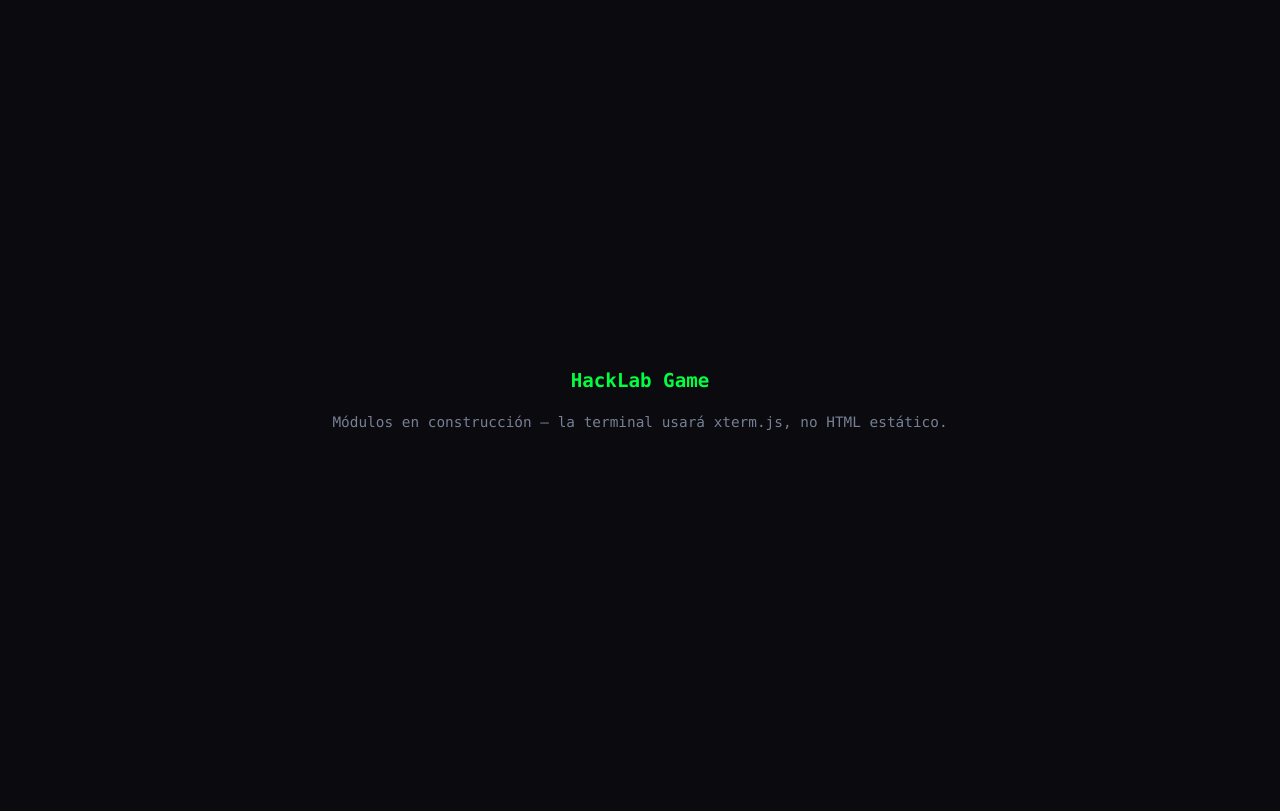
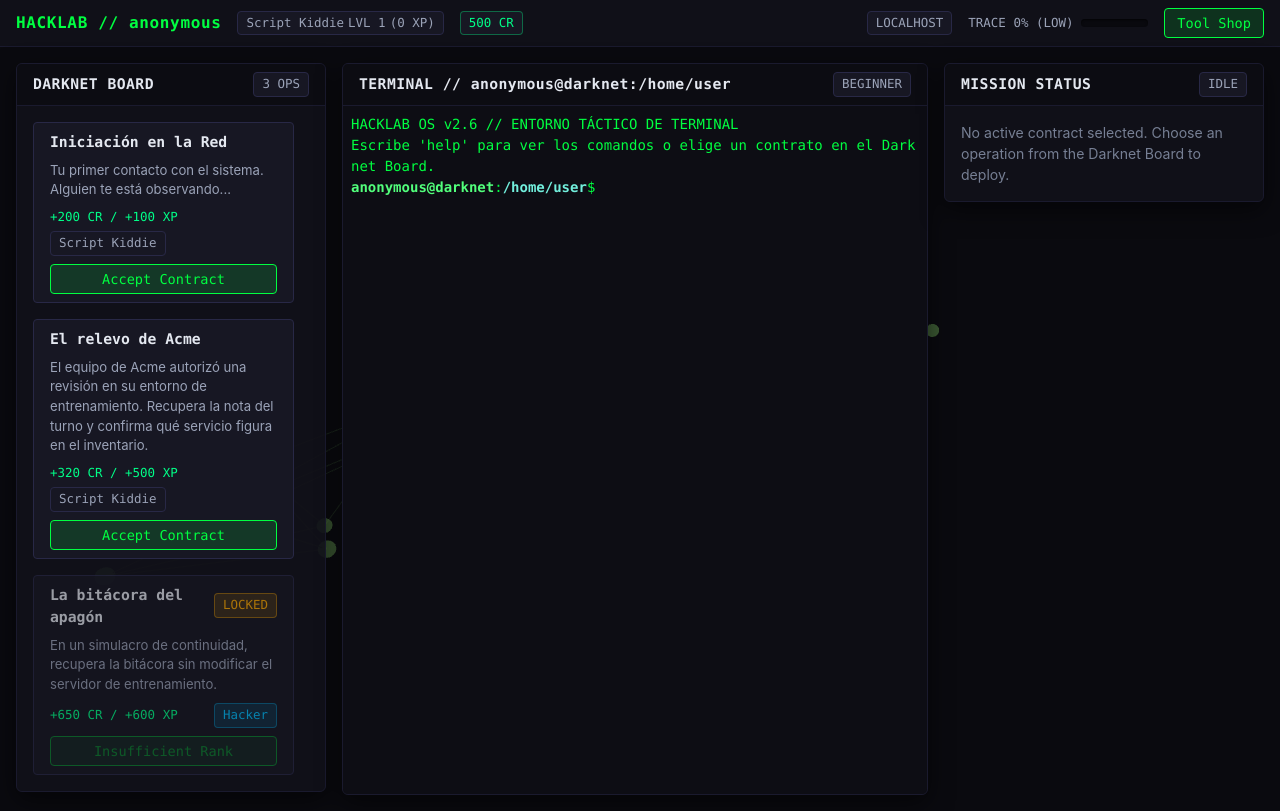
Before and after one commit to Luis-Vanegas/hacklab-game, a React (Vite) app: page / in a window 1280 px wide. Built offline with nearby package versions, Linux system fonts and the light colour scheme.

Commit message:
feat(app): integra layout, terminal, escenas 3D y contratos en App.tsx
Terminal se ajusta al panel con @xterm/addon-fit y saluda en español; las
escenas Three.js se cargan en diferido.

```diff
--- a/package.json
+++ b/package.json
@@ -25,6 +25,7 @@
   "dependencies": {
     "@react-three/drei": "^10.7.9",
     "@react-three/fiber": "^9.8.2",
+    "@xterm/addon-fit": "^0.11.0",
     "@xterm/xterm": "^6.0.0",
     "react": "^19.3.1",
     "react-dom": "^19.3.1",
--- a/src/App.tsx
+++ b/src/App.tsx
@@ -1,28 +1,112 @@
+import { lazy, Suspense, useState } from "react";
 import "./styles/tokens.css";
+import {
+  CONTRACTS,
+  TOOLS,
+  useAcceptContract,
+  useActiveContract,
+  useCompletedContracts,
+  useConnectedTo,
+  useDifficulty,
+  usePlayer,
+  useRunCommand,
+  useSubmitContract,
+  useTraceLevel,
+  useUnlockedTools,
+} from "@/store";
+import { Terminal } from "@/terminal/Terminal";
+import {
+  CommandHint,
+  DarknetBoard,
+  GameLayout,
+  HUD,
+  StatusPanel,
+  StoryDialog,
+  ToolShop,
+} from "@/ui";
 
-// Placeholder temporal.
-// Cuando Antigravity implemente GameLayout y Claude Code integre
-// la terminal con xterm.js, este archivo ensamblará todo.
+// Three.js pesa más que todo el resto del juego: se carga aparte para que
+// la terminal esté usable antes de que llegue el fondo 3D.
+const SceneManager = lazy(() =>
+  import("@/scenes/SceneManager").then((m) => ({ default: m.SceneManager })),
+);
 
+// Contenedor principal: conecta los componentes presentacionales con el store.
+// Es el único componente de UI que conoce los hooks; los demás reciben props.
 export default function App() {
+  const player = usePlayer();
+  const traceLevel = useTraceLevel();
+  const connectedTo = useConnectedTo();
+  const difficulty = useDifficulty();
+  const activeContract = useActiveContract();
+  const completedContracts = useCompletedContracts();
+  const unlockedTools = useUnlockedTools();
+  const acceptContract = useAcceptContract();
+  const submitContract = useSubmitContract();
+  const runCommand = useRunCommand();
+
+  const [shopOpen, setShopOpen] = useState(false);
+  // Se recuerda qué intro ya se cerró para no volver a mostrarla
+  const [dismissedIntro, setDismissedIntro] = useState<string | null>(null);
+
+  const nextObjective = activeContract?.objectives.find((o) => !o.completed);
+  const showIntro = activeContract && dismissedIntro !== activeContract.id;
+
   return (
-    <div
-      style={{
-        backgroundColor: "var(--color-bg)",
-        color: "var(--color-text)",
-        fontFamily: "var(--font-mono)",
-        minHeight: "100vh",
-        display: "flex",
-        alignItems: "center",
-        justifyContent: "center",
-        flexDirection: "column",
-        gap: "var(--space-md)",
-      }}
-    >
-      <h1 style={{ color: "var(--color-primary)", fontSize: "1.2rem" }}>HackLab Game</h1>
-      <p style={{ color: "var(--color-text-muted)", fontSize: "0.9rem" }}>
-        Módulos en construcción — la terminal usará xterm.js, no HTML estático.
-      </p>
-    </div>
+    <GameLayout
+      backgroundScene={
+        <Suspense fallback={null}>
+          <SceneManager />
+        </Suspense>
+      }
+      hud={
+        <HUD
+          player={player}
+          traceLevel={traceLevel}
+          connectedTo={connectedTo}
+          onOpenShop={() => setShopOpen(true)}
+        />
+      }
+      leftPanel={
+        <DarknetBoard
+          contracts={CONTRACTS}
+          activeContractId={activeContract?.id ?? null}
+          completedContracts={completedContracts}
+          playerReputation={player.reputation}
+          onSelectContract={acceptContract}
+        />
+      }
+      centerTerminal={<Terminal />}
+      rightPanel={
+        <StatusPanel
+          activeContract={activeContract}
+          connectedTo={connectedTo}
+          onSubmitContract={submitContract}
+        />
+      }
+      storyDialog={
+        showIntro ? (
+          <StoryDialog
+            lines={activeContract.story.intro}
+            onDismiss={() => setDismissedIntro(activeContract.id)}
+          />
+        ) : null
+      }
+      commandHint={<CommandHint hint={nextObjective?.hint ?? null} difficulty={difficulty} />}
+      modalOverlay={
+        shopOpen ? (
+          <ToolShop
+            open
+            tools={TOOLS}
+            unlockedTools={unlockedTools}
+            playerCredits={player.credits}
+            playerLevel={player.level}
+            // La compra pasa por el mismo comando que en la terminal: una sola regla de negocio
+            onBuyTool={(id) => runCommand(`buy ${id}`)}
+            onClose={() => setShopOpen(false)}
+          />
+        ) : null
+      }
+    />
   );
 }
--- a/src/store/gameStore.ts
+++ b/src/store/gameStore.ts
@@ -2,6 +2,7 @@ import { create } from "zustand";
 import tutorial from "@/data/contracts/00-tutorial.json";
 import firstHack from "@/data/contracts/01-first-hack.json";
 import dataHeist from "@/data/contracts/02-data-heist.json";
+import shopData from "@/data/tools/shop.json";
 import {
   acceptContract as acceptInEngine,
   canAcceptContract,
@@ -19,6 +20,7 @@ import type {
   GamePhase,
   GameState,
   ReputationTier,
+  ToolDefinition,
 } from "@/lib/types";
 import { executeCommand, parseCommand } from "@/terminal/CommandParser";
 
@@ -27,6 +29,7 @@ import { executeCommand, parseCommand } from "@/terminal/CommandParser";
 
 // Los JSON pasan por tests/data, que valida su estructura contra estos tipos
 export const CONTRACTS: readonly Contract[] = [tutorial, firstHack, dataHeist] as Contract[];
+export const TOOLS: readonly ToolDefinition[] = shopData;
 
 // ponytail: tope fijo para que localStorage no crezca sin límite
 const MAX_HISTORY = 500;
--- a/src/store/index.ts
+++ b/src/store/index.ts
@@ -1,2 +1,2 @@
-export { CONTRACTS, useGameStore } from "./gameStore";
+export { CONTRACTS, TOOLS, useGameStore } from "./gameStore";
 export * from "./hooks";
--- a/src/terminal/Terminal.tsx
+++ b/src/terminal/Terminal.tsx
@@ -3,6 +3,7 @@
 // dificultad y ejecutar cada línea de comando respetando clearScreen y outputType.
 
 import { useEffect, useRef } from "react";
+import { FitAddon } from "@xterm/addon-fit";
 import { Terminal as XTerm } from "@xterm/xterm";
 import "@xterm/xterm/css/xterm.css";
 import type { CommandResult, GameDifficulty } from "@/lib/types";
@@ -37,8 +38,8 @@ const OUTPUT_COLOR: Record<NonNullable<CommandResult["outputType"]>, string> = {
 };
 
 const DEFAULT_WELCOME: readonly string[] = [
-  "HACKLAB OS v2.6 // TACTICAL TERMINAL ENVIRONMENT",
-  "Type 'help' to list available commands or select a contract from the Darknet Board.",
+  "HACKLAB OS v2.6 // ENTORNO TÁCTICO DE TERMINAL",
+  "Escribe 'help' para ver los comandos o elige un contrato en el Darknet Board.",
 ];
 
 export function formatPrompt(username: string, host: string, currentDir: string): string {
@@ -107,12 +108,11 @@ export function Terminal({
         theme: getTerminalTheme(promptStateRef.current.difficulty),
       });
 
+      // FitAddon ajusta columnas y filas al tamaño real del panel
+      const fitAddon = new FitAddon();
+      term.loadAddon(fitAddon);
       term.open(container);
       termRef.current = term;
-
-      for (const bannerLine of welcomeBanner) {
-        term.writeln(bannerLine);
-      }
 
       const writeCurrentPrompt = () => {
         const { username: u, host: h, currentDir: dir } = promptStateRef.current;
@@ -131,7 +131,17 @@ export function Terminal({
         }
       };
 
-      writeCurrentPrompt();
+      // El saludo se escribe tras el primer ajuste real de tamaño: si se escribe antes,
+      // el panel aún no tiene ancho y el prompt queda partido en varias líneas
+      let greeted = false;
+      const resizeObserver = new ResizeObserver(() => {
+        fitAddon.fit();
+        if (greeted || !term) return;
+        greeted = true;
+        for (const bannerLine of welcomeBanner) term.writeln(bannerLine);
+        writeCurrentPrompt();
+      });
+      resizeObserver.observe(container);
 
       const disposable = term.onData((data) => {
         if (!term) return;
@@ -239,6 +249,7 @@ export function Terminal({
       });
 
       return () => {
+        resizeObserver.disconnect();
         disposable.dispose();
         term?.dispose();
         termRef.current = null;
--- a/vite.config.ts
+++ b/vite.config.ts
@@ -13,6 +13,9 @@ export default defineConfig({
     // Deploy estático (GitHub Pages o Vercel)
     outDir: "dist",
     sourcemap: true,
+    // Three.js minificado ronda 900 kB y no se puede partir más. Las escenas ya se
+    // cargan en diferido (React.lazy en App.tsx), así que el límite de 500 kB no aplica.
+    chunkSizeWarningLimit: 1000,
   },
   test: {
     environment: "jsdom",
```
Also changed, not shown: 2 other files (tests, documents, lock files or other folders).
